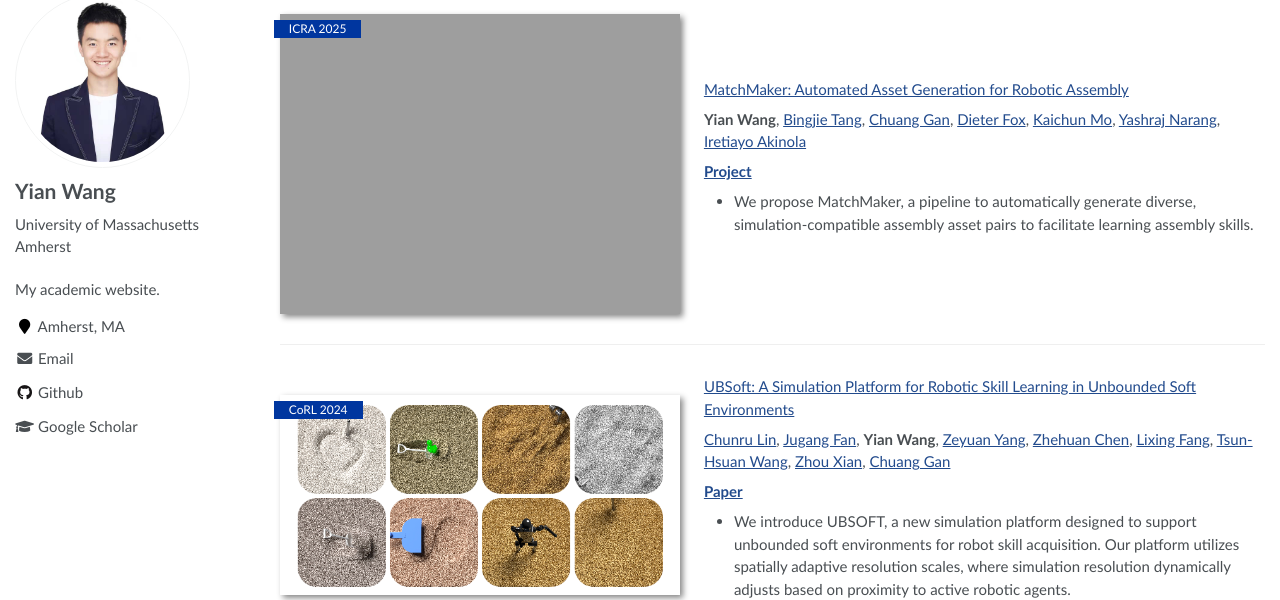
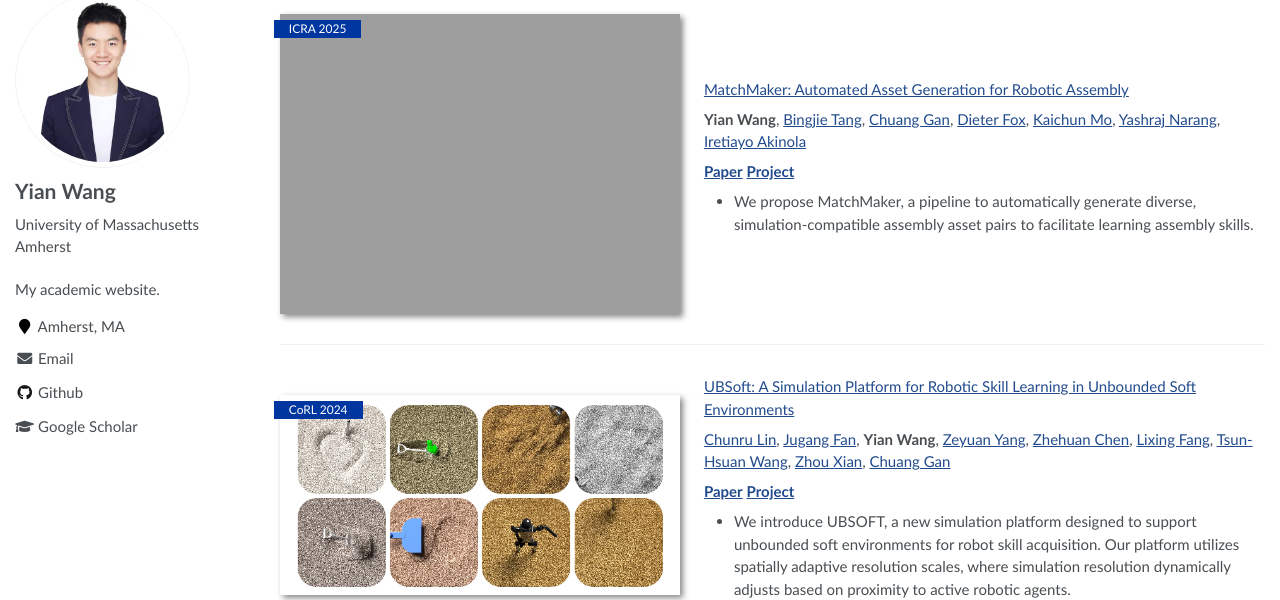
Before and after one commit to wangyian-me/wangyian-me.github.io, a Jekyll site: the page built from _pages/about.md, in a window 1280 px wide and 900 px high, scrolled down 395 px. Shown: the part 98-698 px from the top of the window. Built offline with Jekyll 4.4.1, drawn with Linux system fonts in a browser that asks for light colours.

Commit message:
Update about.md

```diff
--- a/_pages/about.md
+++ b/_pages/about.md
@@ -33,11 +33,11 @@ Previous to my graduate study, I obtained my bachelor degree in Peking Universit
 <div class='paper-box'><div class='paper-box-image'><div><div class="badge">ICRA 2025</div><img src='https://wangyian-me.github.io/images/MatchMaker4.gif' alt="sym" width="500" height="300"></div></div>
 <div class='paper-box-text' markdown="1">
 
-[MatchMaker: Automated Asset Generation for Robotic Assembly]()
+[MatchMaker: Automated Asset Generation for Robotic Assembly](https://arxiv.org/abs/2503.05887)
 
 **Yian Wang**, [Bingjie Tang](https://bingjietang718.github.io), [Chuang Gan](https://people.csail.mit.edu/ganchuang/), [Dieter Fox](https://homes.cs.washington.edu/~fox/), [Kaichun Mo](https://kaichun-mo.github.io), [Yashraj Narang](https://research.nvidia.com/person/yashraj-narang), [Iretiayo Akinola](http://www.cs.columbia.edu/~iakinola/)
 
-[**Project**](https://wangyian-me.github.io/MatchMaker/)
+[**Paper**](https://arxiv.org/abs/2503.05887) [**Project**](https://wangyian-me.github.io/MatchMaker/)
 - We propose MatchMaker, a pipeline to automatically generate diverse, simulation-compatible assembly asset pairs to facilitate learning assembly skills.
 </div>
 </div>
@@ -45,11 +45,11 @@ Previous to my graduate study, I obtained my bachelor degree in Peking Universit
 <div class='paper-box'><div class='paper-box-image'><div><div class="badge">CoRL 2024</div><img src='https://wangyian-me.github.io/images/ubsoft.png' alt="sym" width="500" height="300"></div></div>
 <div class='paper-box-text' markdown="1">
 
-[UBSoft: A Simulation Platform for Robotic Skill Learning in Unbounded Soft Environments ](https://openreview.net/pdf?id=7vzDBvviRO)
+[UBSoft: A Simulation Platform for Robotic Skill Learning in Unbounded Soft Environments ](https://arxiv.org/abs/2411.12711)
 
 [Chunru Lin](), [Jugang Fan](), **Yian Wang**, [Zeyuan Yang](), [Zhehuan Chen](https://acmlczh.github.io), [Lixing Fang](), [Tsun-Hsuan Wang](https://zswang666.github.io/), [Zhou Xian](https://www.zhou-xian.com/), [Chuang Gan](http://people.csail.mit.edu/ganchuang/)
 
-[**Paper**](https://openreview.net/pdf?id=7vzDBvviRO)
+[**Paper**](https://arxiv.org/abs/2411.12711) [**Project**](https://ubsoft24.github.io)
 - We introduce UBSOFT, a new simulation platform designed to support unbounded soft environments for robot skill acquisition. Our platform utilizes spatially adaptive resolution scales, where simulation resolution dynamically adjusts based on proximity to active robotic agents.
 </div>
 </div>
```
